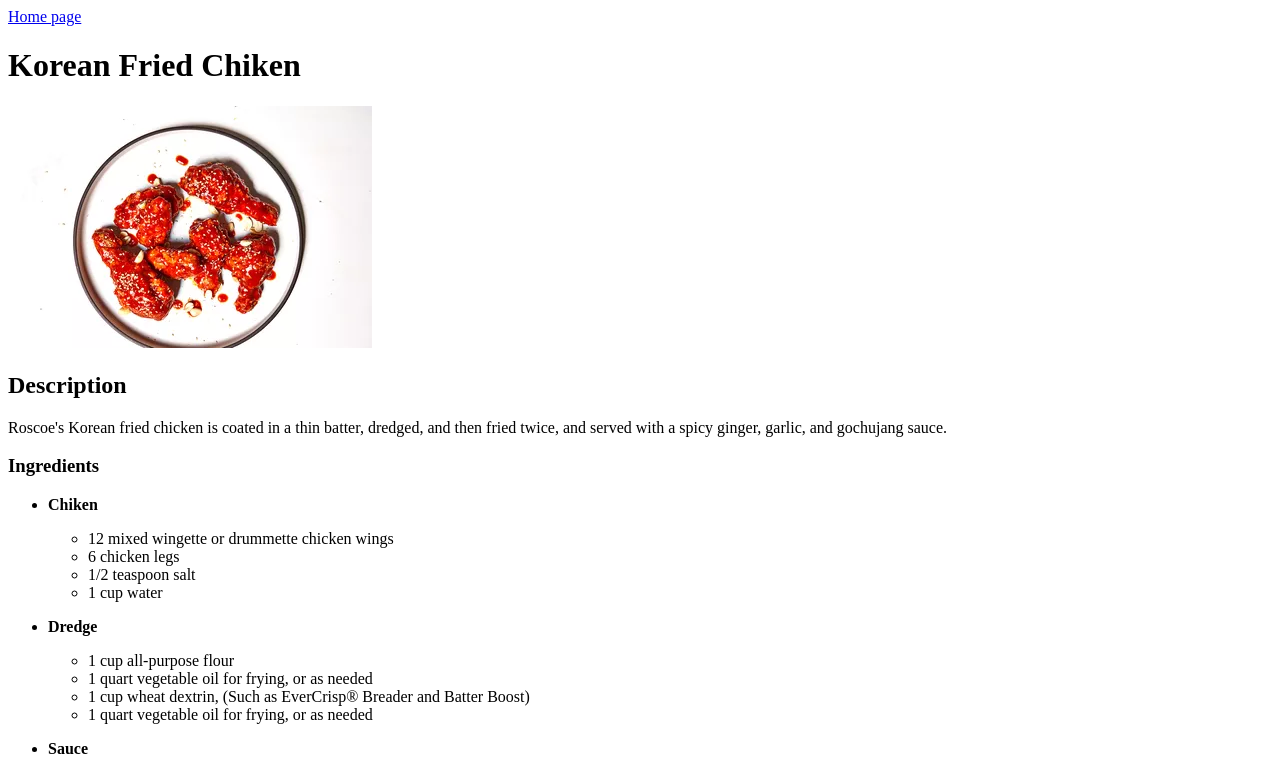
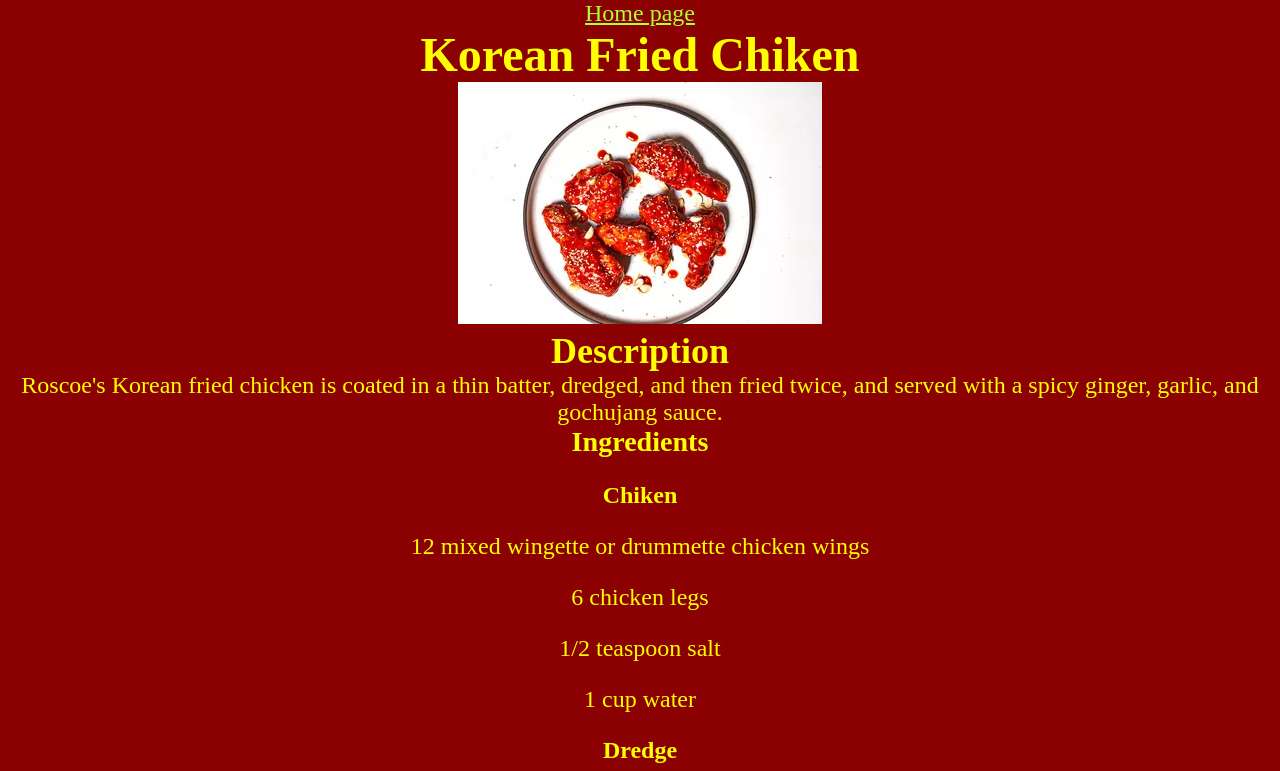
Before and after one commit to nuartxt/odin-recipes, a plain HTML site: page recipes/chiken.html in a window 1280 px wide. Shown: the top 771 px of the page. Drawn offline with Linux system fonts and the light colour scheme.

Commit message:
Css addition completed
Add recipes.css in the recipes folder

```diff
--- a/recipes/chiken.html
+++ b/recipes/chiken.html
@@ -4,6 +4,7 @@
 <head>
     <meta charset="UTF-8">
     <meta name="viewport" content="width=device-width, initial-scale=1.0">
+    <link rel="stylesheet" href="/recipes/recipes.css">
     <title>Korean Fried Chiken</title>
 </head>
 
--- /dev/null
+++ b/recipes/recipes.css
@@ -0,0 +1,23 @@
+* {
+    margin: 0;
+    padding: 0;
+}
+
+body {
+    background-color: darkred;
+    color: yellow;
+    font-size: 24px;
+    text-align: center;
+    /* margin: 12px; */
+    /* padding: 36px; */
+}
+
+a{
+    color: greenyellow;
+}
+
+ul li {
+    list-style: none;
+    margin: 24px 0;
+    padding: 0 100px;
+}
```
Also changed, not shown: recipes/bulgogi.html (+1 -0 lines), recipes/kimchi.html (+1 -0 lines).
